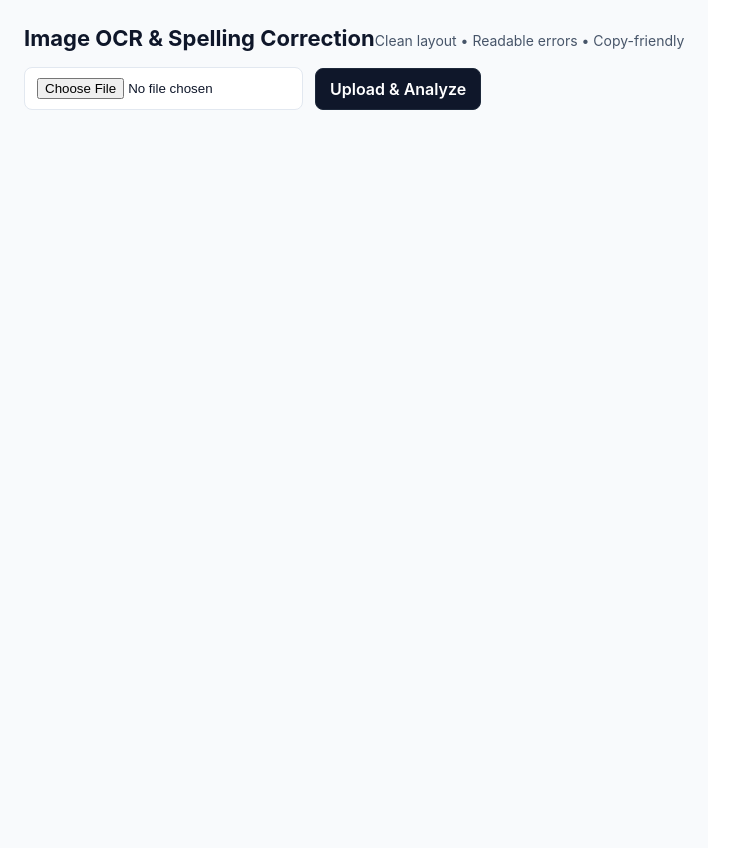
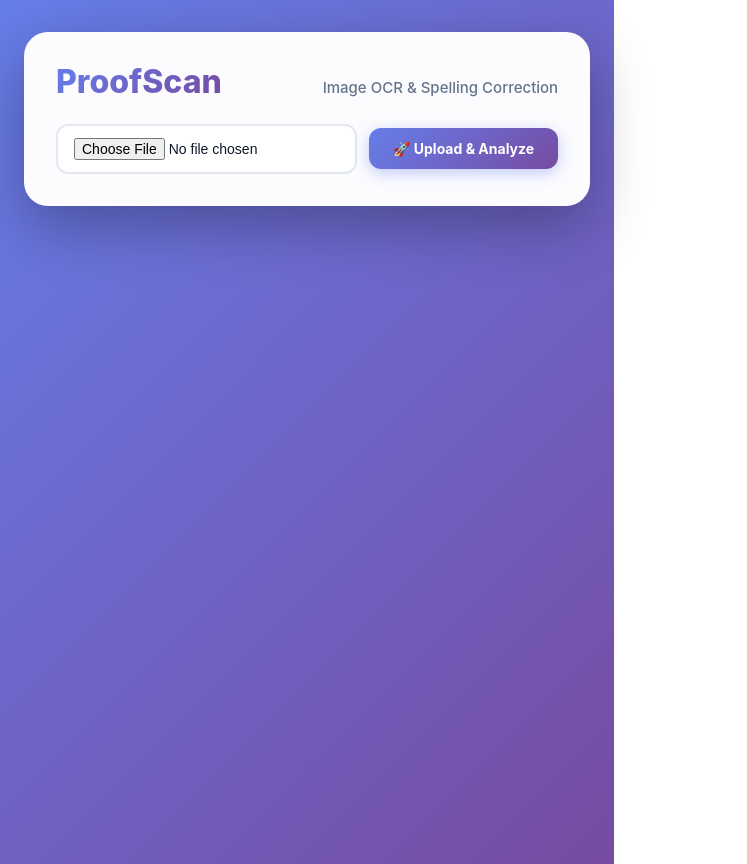
Before and after one commit to Sungchunn/ProofScan, a React (Vite) app: page / in a window 1280 px wide. Shown: the whole page, without its empty margins (0-747 px from the left). Built offline with nearby package versions, Linux system fonts and the light colour scheme.

Commit message:
Enhance UI with modern design and animations

```diff
--- a/src/OCRDemo.jsx
+++ b/src/OCRDemo.jsx
@@ -2,81 +2,150 @@ import { useState } from 'react';
 
 const styles = {
   container: {
-    padding: 24,
+    padding: '32px 24px',
     fontFamily: 'Inter, system-ui, -apple-system, Segoe UI, Roboto, Arial, sans-serif',
     color: '#0f172a',
-    background: '#f8fafc',
+    background: 'linear-gradient(135deg, #667eea 0%, #764ba2 100%)',
     minHeight: '100vh',
   },
-  h1: { fontSize: 22, fontWeight: 700, margin: 0, color: '#0f172a' },
-  sub: { marginTop: 6, color: '#475569', fontSize: 14 },
-  formRow: { display: 'flex', gap: 12, marginTop: 16, alignItems: 'center' },
+  mainContent: {
+    maxWidth: 1200,
+    margin: '0 auto',
+    background: 'rgba(255, 255, 255, 0.98)',
+    borderRadius: 24,
+    padding: 32,
+    boxShadow: '0 20px 60px rgba(0, 0, 0, 0.3)',
+  },
+  h1: {
+    fontSize: 32,
+    fontWeight: 800,
+    margin: 0,
+    background: 'linear-gradient(135deg, #667eea 0%, #764ba2 100%)',
+    WebkitBackgroundClip: 'text',
+    WebkitTextFillColor: 'transparent',
+    backgroundClip: 'text',
+  },
+  sub: {
+    marginTop: 8,
+    color: '#64748b',
+    fontSize: 15,
+    fontWeight: 500,
+  },
+  formRow: {
+    display: 'flex',
+    gap: 12,
+    marginTop: 24,
+    alignItems: 'center',
+    flexWrap: 'wrap',
+  },
   input: {
-    padding: '10px 12px',
-    borderRadius: 8,
-    border: '1px solid #e2e8f0',
+    padding: '12px 16px',
+    borderRadius: 12,
+    border: '2px solid #e2e8f0',
     background: '#fff',
+    fontSize: 14,
+    fontWeight: 500,
+    transition: 'all 0.2s ease',
+    cursor: 'pointer',
+    flex: 1,
+    minWidth: 200,
   },
   btn: {
-    padding: '10px 14px',
-    borderRadius: 8,
-    border: '1px solid #1e293b',
-    background: '#0f172a',
+    padding: '12px 24px',
+    borderRadius: 12,
+    border: 'none',
+    background: 'linear-gradient(135deg, #667eea 0%, #764ba2 100%)',
     color: '#fff',
+    fontWeight: 700,
+    cursor: 'pointer',
+    fontSize: 14,
+    transition: 'all 0.3s ease',
+    boxShadow: '0 4px 15px rgba(102, 126, 234, 0.4)',
+  },
+  btnDisabled: {
+    opacity: 0.6,
+    cursor: 'not-allowed',
+    boxShadow: 'none',
+  },
+  error: {
+    marginTop: 16,
+    color: '#dc2626',
+    background: 'linear-gradient(135deg, #fee2e2 0%, #fecaca 100%)',
+    border: '2px solid #fca5a5',
+    borderRadius: 12,
+    padding: '14px 18px',
+    fontSize: 14,
     fontWeight: 600,
-    cursor: 'pointer',
-  },
-  btnDisabled: { opacity: 0.6, cursor: 'not-allowed' },
-  error: {
-    marginTop: 12,
-    color: '#b91c1c',
-    background: '#fee2e2',
-    border: '1px solid #fecaca',
-    borderRadius: 8,
-    padding: '10px 12px',
-    fontSize: 14,
+    boxShadow: '0 4px 12px rgba(220, 38, 38, 0.15)',
   },
   grid: {
     display: 'grid',
     gridTemplateColumns: '1fr',
-    gap: 16,
-    marginTop: 20,
+    gap: 24,
+    marginTop: 32,
   },
   card: {
     background: '#fff',
-    border: '1px solid #e2e8f0',
-    borderRadius: 14,
-    boxShadow: '0 1px 2px rgba(2, 6, 23, 0.04)',
+    border: '2px solid #e2e8f0',
+    borderRadius: 18,
+    boxShadow: '0 4px 20px rgba(0, 0, 0, 0.08)',
+    overflow: 'hidden',
+    transition: 'all 0.3s ease',
   },
   cardHeader: {
-    padding: '12px 16px',
-    borderBottom: '1px solid #e2e8f0',
+    padding: '16px 20px',
+    borderBottom: '2px solid #f1f5f9',
     display: 'flex',
     alignItems: 'center',
     justifyContent: 'space-between',
+    background: 'linear-gradient(135deg, #f8fafc 0%, #f1f5f9 100%)',
   },
-  cardTitle: { fontSize: 16, fontWeight: 700, color: '#0f172a' },
-  cardBody: { padding: 16 },
-  kpis: { display: 'flex', gap: 12, flexWrap: 'wrap' },
+  cardTitle: {
+    fontSize: 18,
+    fontWeight: 800,
+    color: '#0f172a',
+    letterSpacing: '-0.02em',
+  },
+  cardBody: { padding: 20 },
+  kpis: { display: 'flex', gap: 16, flexWrap: 'wrap' },
   kpi: {
-    background: '#f1f5f9',
-    border: '1px solid #e2e8f0',
-    borderRadius: 10,
-    padding: '10px 12px',
-    minWidth: 140,
+    background: 'linear-gradient(135deg, #667eea15 0%, #764ba215 100%)',
+    border: '2px solid #e0e7ff',
+    borderRadius: 14,
+    padding: '16px 20px',
+    minWidth: 160,
+    transition: 'all 0.3s ease',
+    boxShadow: '0 2px 8px rgba(102, 126, 234, 0.1)',
   },
-  kpiLabel: { fontSize: 12, color: '#475569' },
-  kpiValue: { fontSize: 16, fontWeight: 700, marginTop: 2, color: '#0f172a' },
+  kpiLabel: {
+    fontSize: 13,
+    color: '#64748b',
+    fontWeight: 600,
+    textTransform: 'uppercase',
+    letterSpacing: '0.05em',
+  },
+  kpiValue: {
+    fontSize: 28,
+    fontWeight: 800,
+    marginTop: 6,
+    background: 'linear-gradient(135deg, #667eea 0%, #764ba2 100%)',
+    WebkitBackgroundClip: 'text',
+    WebkitTextFillColor: 'transparent',
+    backgroundClip: 'text',
+  },
   mono: {
     fontFamily: 'ui-monospace, SFMono-Regular, Menlo, Monaco, Consolas, "Liberation Mono", monospace',
     whiteSpace: 'pre-wrap',
     wordBreak: 'break-word',
-    background: '#f8fafc',
-    border: '1px solid #e2e8f0',
-    borderRadius: 10,
-    padding: 12,
+    background: 'linear-gradient(135deg, #f8fafc 0%, #f1f5f9 100%)',
+    border: '2px solid #e2e8f0',
+    borderRadius: 14,
+    padding: 16,
     maxHeight: 300,
     overflowY: 'auto',
+    fontSize: 13,
+    lineHeight: 1.6,
+    boxShadow: 'inset 0 2px 8px rgba(0, 0, 0, 0.05)',
   },
   table: {
     width: '100%',
@@ -86,37 +155,77 @@ const styles = {
   },
   th: {
     textAlign: 'left',
-    padding: '10px 12px',
-    background: '#f8fafc',
-    borderBottom: '1px solid #e2e8f0',
+    padding: '14px 16px',
+    background: 'linear-gradient(135deg, #667eea15 0%, #764ba215 100%)',
+    borderBottom: '2px solid #e0e7ff',
     position: 'sticky',
     top: 0,
     zIndex: 1,
+    fontWeight: 700,
+    fontSize: 13,
+    textTransform: 'uppercase',
+    letterSpacing: '0.05em',
+    color: '#475569',
   },
-  td: { padding: '10px 12px', borderBottom: '1px solid #f1f5f9', verticalAlign: 'top' },
+  td: {
+    padding: '14px 16px',
+    borderBottom: '1px solid #f1f5f9',
+    verticalAlign: 'top',
+  },
   badge: (type) => ({
     display: 'inline-block',
-    padding: '2px 8px',
+    padding: '6px 14px',
     borderRadius: 999,
     fontSize: 12,
-    fontWeight: 700,
+    fontWeight: 800,
+    textTransform: 'uppercase',
+    letterSpacing: '0.05em',
     background:
-      type === 'Spelling' ? '#eef2ff' :
-      type === 'Grammar' ? '#ecfeff' :
-      type === 'Consistency' ? '#fef3c7' : '#f1f5f9',
+      type === 'Spelling' ? 'linear-gradient(135deg, #eef2ff 0%, #e0e7ff 100%)' :
+      type === 'Grammar' ? 'linear-gradient(135deg, #ecfeff 0%, #cffafe 100%)' :
+      type === 'Consistency' ? 'linear-gradient(135deg, #fef3c7 0%, #fde68a 100%)' :
+      'linear-gradient(135deg, #f1f5f9 0%, #e2e8f0 100%)',
     color:
       type === 'Spelling' ? '#3730a3' :
       type === 'Grammar' ? '#155e75' :
       type === 'Consistency' ? '#92400e' : '#334155',
     border:
-      type === 'Spelling' ? '1px solid #e0e7ff' :
-      type === 'Grammar' ? '1px solid #cffafe' :
-      type === 'Consistency' ? '1px solid #fde68a' : '1px solid #e2e8f0',
+      type === 'Spelling' ? '2px solid #c7d2fe' :
+      type === 'Grammar' ? '2px solid #a5f3fc' :
+      type === 'Consistency' ? '2px solid #fcd34d' : '2px solid #cbd5e1',
+    boxShadow:
+      type === 'Spelling' ? '0 2px 8px rgba(99, 102, 241, 0.2)' :
+      type === 'Grammar' ? '0 2px 8px rgba(6, 182, 212, 0.2)' :
+      type === 'Consistency' ? '0 2px 8px rgba(251, 191, 36, 0.2)' :
+      '0 2px 8px rgba(148, 163, 184, 0.15)',
   }),
-  highlightWrong: { background: '#fff1f2', border: '1px dashed #fecdd3', borderRadius: 8, padding: 8 },
-  highlightRight: { background: '#ecfdf5', border: '1px dashed #bbf7d0', borderRadius: 8, padding: 8 },
-  small: { fontSize: 12, color: '#64748b' },
-  footerNote: { marginTop: 10, fontSize: 12, color: '#64748b' },
+  highlightWrong: {
+    background: 'linear-gradient(135deg, #fff1f2 0%, #ffe4e6 100%)',
+    border: '2px dashed #fda4af',
+    borderRadius: 10,
+    padding: 10,
+    fontWeight: 600,
+    boxShadow: '0 2px 8px rgba(244, 63, 94, 0.15)',
+  },
+  highlightRight: {
+    background: 'linear-gradient(135deg, #ecfdf5 0%, #d1fae5 100%)',
+    border: '2px dashed #86efac',
+    borderRadius: 10,
+    padding: 10,
+    fontWeight: 600,
+    boxShadow: '0 2px 8px rgba(34, 197, 94, 0.15)',
+  },
+  small: {
+    fontSize: 13,
+    color: '#64748b',
+    fontWeight: 600,
+  },
+  footerNote: {
+    marginTop: 12,
+    fontSize: 13,
+    color: '#64748b',
+    fontStyle: 'italic',
+  },
 };
 
 function normalizePayload(res) {
@@ -187,17 +296,24 @@ const OCRDemo = () => {
 
   return (
     <div style={styles.container}>
-      <div style={{ display: 'flex', alignItems: 'baseline', justifyContent: 'space-between' }}>
-        <h1 style={styles.h1}>Image OCR & Spelling Correction</h1>
-        <div style={styles.sub}>Clean layout • Readable errors • Copy-friendly</div>
-      </div>
+      <div style={styles.mainContent}>
+        <div style={{ display: 'flex', alignItems: 'baseline', justifyContent: 'space-between', flexWrap: 'wrap', gap: 12 }}>
+          <h1 style={styles.h1}>ProofScan</h1>
+          <div style={styles.sub}>Image OCR & Spelling Correction</div>
+        </div>
 
-      <form onSubmit={handleSubmit} style={styles.formRow}>
-        <input type="file" accept="image/*,.pdf" onChange={handleFileChange} style={styles.input} />
-        <button type="submit" disabled={loading} style={{ ...styles.btn, ...(loading ? styles.btnDisabled : {}) }}>
-          {loading ? 'Processing…' : 'Upload & Analyze'}
-        </button>
-      </form>
+        <form onSubmit={handleSubmit} style={styles.formRow}>
+          <input type="file" accept="image/*,.pdf" onChange={handleFileChange} style={styles.input} />
+          <button
+            type="submit"
+            disabled={loading}
+            style={{ ...styles.btn, ...(loading ? styles.btnDisabled : {}) }}
+            onMouseOver={(e) => !loading && (e.target.style.transform = 'translateY(-2px)')}
+            onMouseOut={(e) => (e.target.style.transform = 'translateY(0)')}
+          >
+            {loading ? '⏳ Processing…' : '🚀 Upload & Analyze'}
+          </button>
+        </form>
 
       {error && <div style={styles.error}>{error}</div>}
 
@@ -310,6 +426,7 @@ const OCRDemo = () => {
           </section>
         </div>
       )}
+      </div>
     </div>
   );
 };
```
